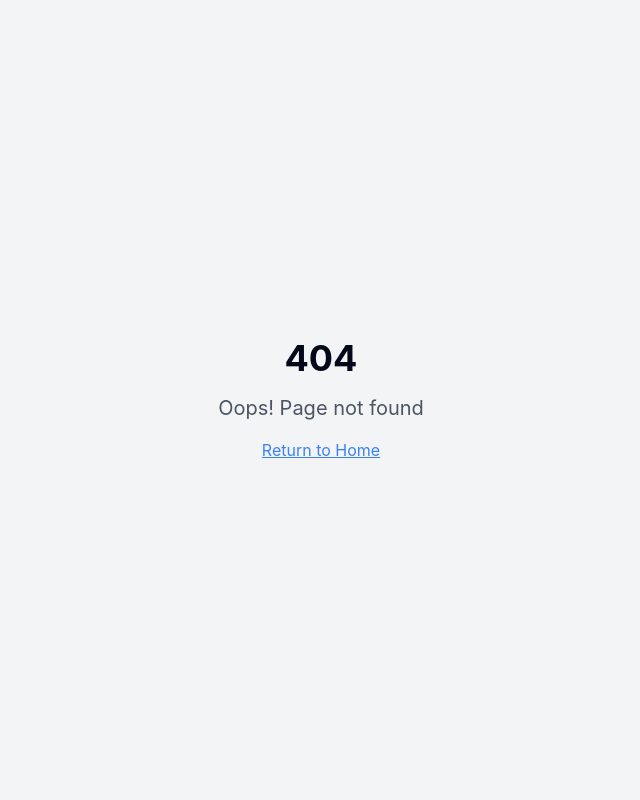
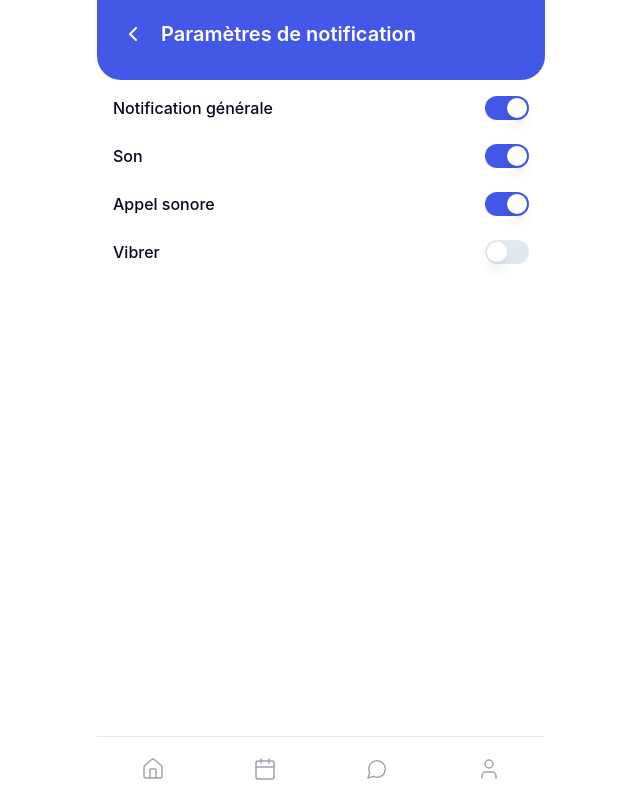
Before and after one commit to Johan-kabo/forever-care-app, a React (Vite) app: page /settings/notifications in a window 1280 px wide. Before the commit this address had no page. Shown: the whole page, without its empty margins (319-959 px from the left). Built offline with nearby package versions, Linux system fonts and the light colour scheme.

Commit message:
Describe notification settings content.
Describe the content that is present in the notification settings.

```diff
--- a/src/App.tsx
+++ b/src/App.tsx
@@ -13,6 +13,7 @@ import TopDoctors from "./pages/TopDoctors";
 import Notifications from "./pages/Notifications";
 import DoctorDetails from "./pages/DoctorDetails";
 import Settings from "./pages/Settings";
+import NotificationSettings from "./pages/NotificationSettings";
 import NotFound from "./pages/NotFound";
 
 const queryClient = new QueryClient();
@@ -33,7 +34,7 @@ const App = () => (
           <Route path="/notifications" element={<Notifications />} />
           <Route path="/doctor/:id" element={<DoctorDetails />} />
           <Route path="/settings" element={<Settings />} />
-          <Route path="/settings/notifications" element={<NotFound />} />
+          <Route path="/settings/notifications" element={<NotificationSettings />} />
           <Route path="/settings/password" element={<NotFound />} />
           <Route path="/settings/delete-account" element={<NotFound />} />
           <Route path="*" element={<NotFound />} />
--- /dev/null
+++ b/src/pages/NotificationSettings.tsx
@@ -0,0 +1,78 @@
+
+import React, { useState } from "react";
+import MobileLayout from "@/components/MobileLayout";
+import { ChevronLeft } from "lucide-react";
+import { useNavigate } from "react-router-dom";
+import { Switch } from "@/components/ui/switch";
+
+const NotificationSettings = () => {
+  const navigate = useNavigate();
+  const [settings, setSettings] = useState({
+    general: true,
+    sound: true,
+    call: true,
+    vibration: false
+  });
+
+  const handleToggle = (setting: keyof typeof settings) => {
+    setSettings(prev => ({
+      ...prev,
+      [setting]: !prev[setting]
+    }));
+  };
+
+  return (
+    <MobileLayout>
+      {/* Header */}
+      <div className="bg-health-primary text-white p-6 pt-5 pb-8 rounded-b-3xl mb-4">
+        <div className="flex items-center">
+          <button onClick={() => navigate(-1)} className="mr-4">
+            <ChevronLeft size={24} className="text-white" />
+          </button>
+          <h1 className="text-xl font-semibold">Paramètres de notification</h1>
+        </div>
+      </div>
+
+      {/* Notification Options */}
+      <div className="px-4 space-y-6">
+        <div className="flex items-center justify-between">
+          <span className="text-base font-medium">Notification générale</span>
+          <Switch
+            checked={settings.general}
+            onCheckedChange={() => handleToggle('general')}
+            className="data-[state=checked]:bg-health-primary"
+          />
+        </div>
+
+        <div className="flex items-center justify-between">
+          <span className="text-base font-medium">Son</span>
+          <Switch
+            checked={settings.sound}
+            onCheckedChange={() => handleToggle('sound')}
+            className="data-[state=checked]:bg-health-primary"
+          />
+        </div>
+
+        <div className="flex items-center justify-between">
+          <span className="text-base font-medium">Appel sonore</span>
+          <Switch
+            checked={settings.call}
+            onCheckedChange={() => handleToggle('call')}
+            className="data-[state=checked]:bg-health-primary"
+          />
+        </div>
+
+        <div className="flex items-center justify-between">
+          <span className="text-base font-medium">Vibrer</span>
+          <Switch
+            checked={settings.vibration}
+            onCheckedChange={() => handleToggle('vibration')}
+            className="data-[state=checked]:bg-health-primary"
+          />
+        </div>
+      </div>
+    </MobileLayout>
+  );
+};
+
+export default NotificationSettings;
```
